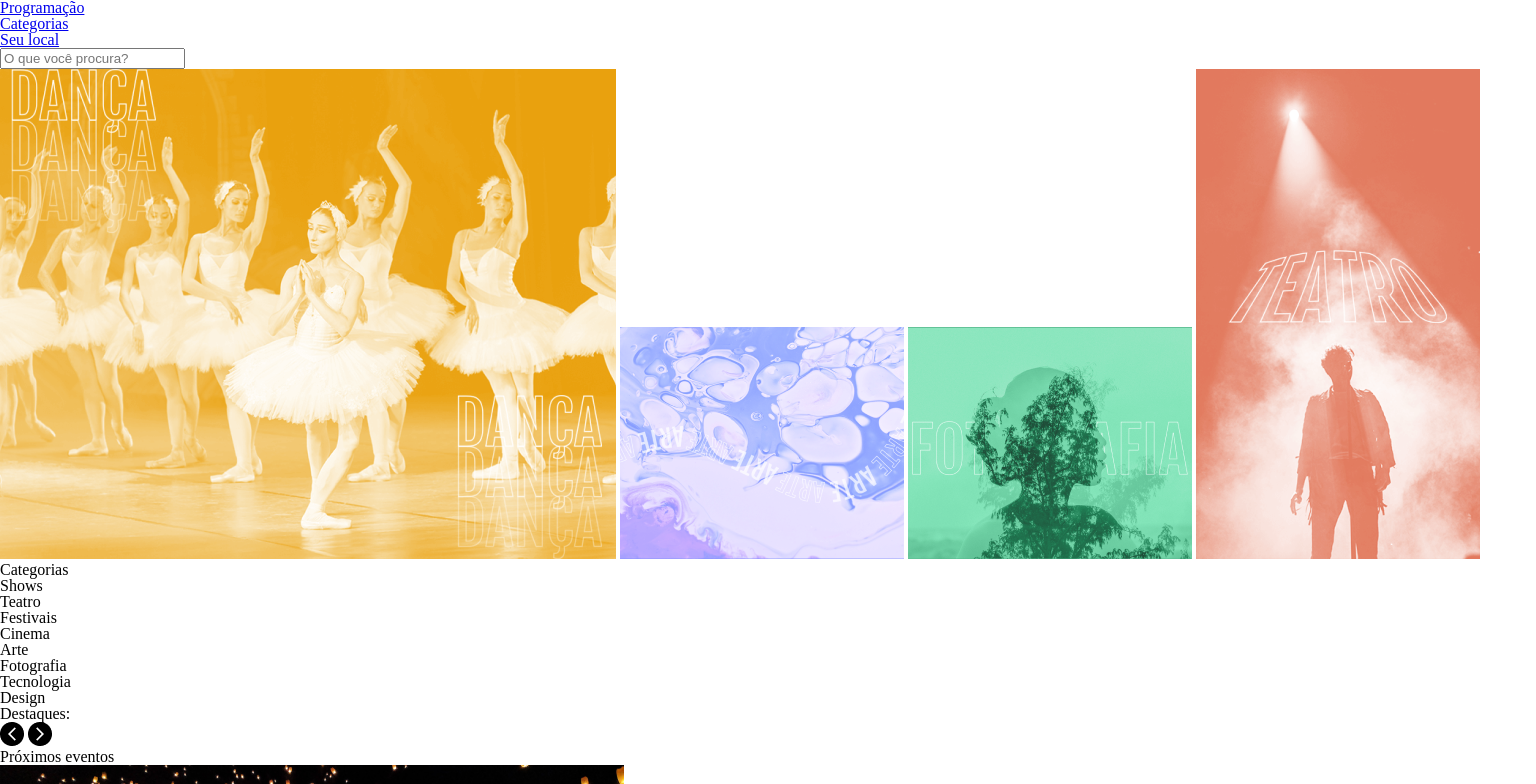
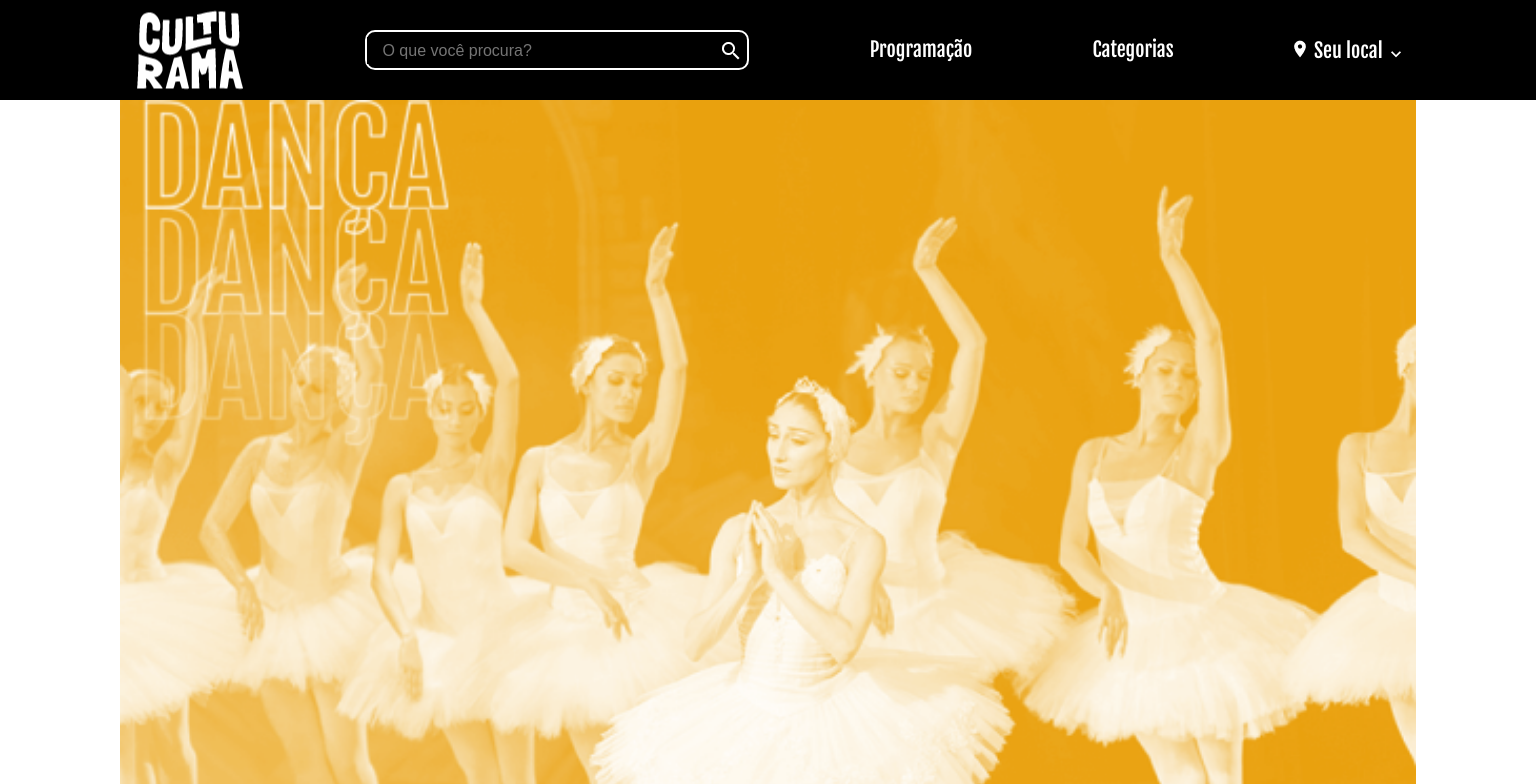
Before and after one commit to fbrnery/projeto_culturama_css-flex-grid, a plain HTML site: page index.html in a window 1536 px wide. Shown: the top 784 px of the page. Drawn offline with nearby package versions, Linux system fonts and the light colour scheme.

Commit message:
Menu com flexbox

```diff
--- a/assets/style/flex.css
+++ b/assets/style/flex.css
@@ -0,0 +1,43 @@
+.menu {
+    display: flex;
+    justify-content: space-evenly;
+    align-items: center;
+    flex-wrap: wrap;
+    column-gap: 33px;
+}
+
+@media (min-width: 720px) {
+    .menu {
+        column-gap: 75px;
+    }
+}
+
+@media (min-width: 1440px) {
+    .menu {
+        column-gap: 105px;
+        flex-wrap: nowrap;
+    }
+
+    .menu__item:nth-child(1){
+        order: 1;
+    }
+
+
+    .menu__item:nth-child(2){
+        order: 3;
+    }
+
+
+    .menu__item:nth-child(3){
+        order: 4;
+    }
+
+
+    .menu__item:nth-child(4){
+        order: 5;
+    }
+
+    .menu__item:nth-child(5){
+        order: 2;
+    }
+}
--- a/index.html
+++ b/index.html
@@ -12,7 +12,7 @@
         crossorigin="anonymous" referrerpolicy="no-referrer" />
     <link rel="shortcut icon" href="./assets/img/Favicon2.png" type="image/x-icon">
     <link rel="stylesheet" href="assets/style/flex.css">
-    <link rel="stylesheet" href="./assets/style/">
+    <link rel="stylesheet" href="./assets/style/style.css">
 
 </head>
 
```
